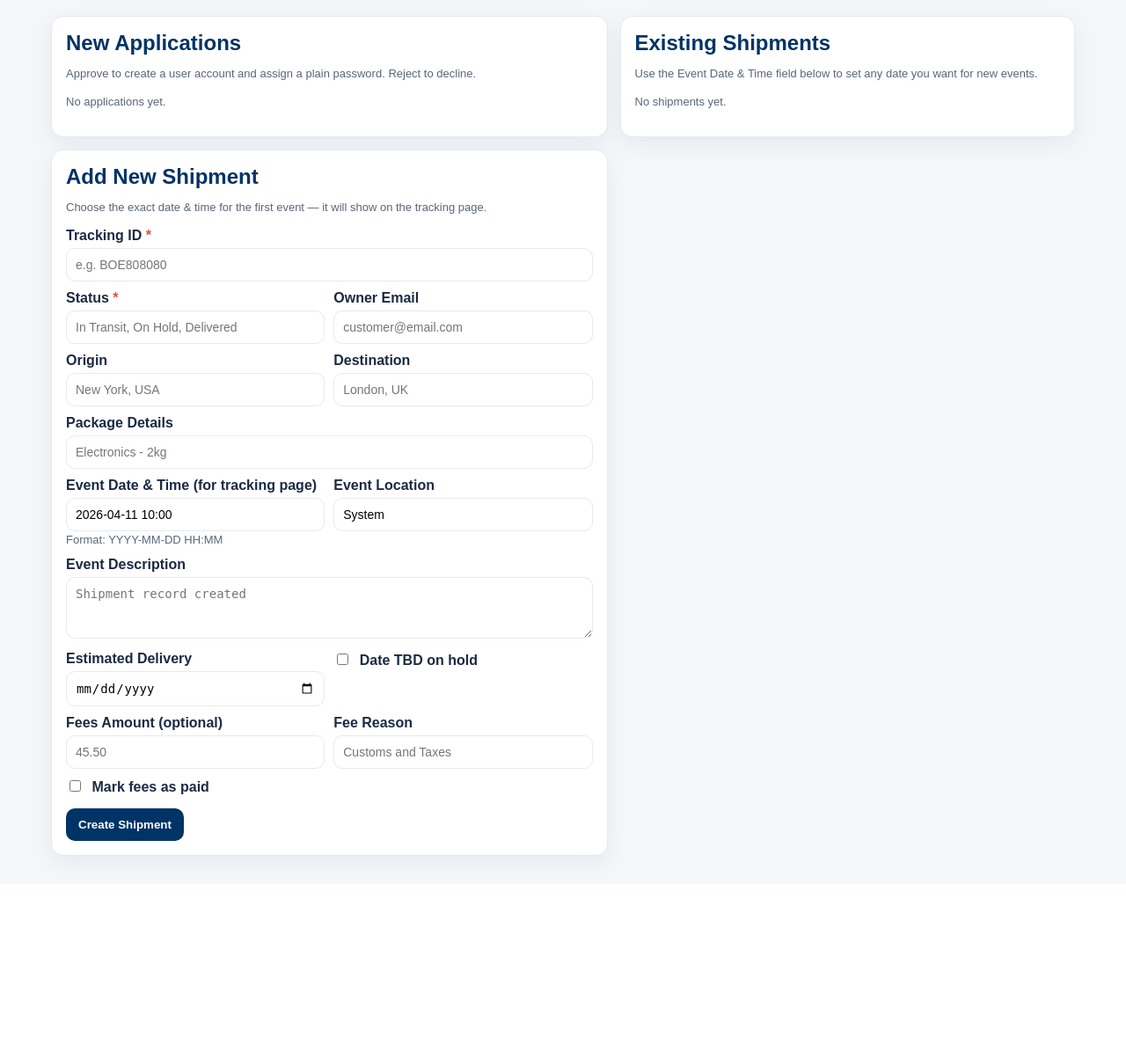
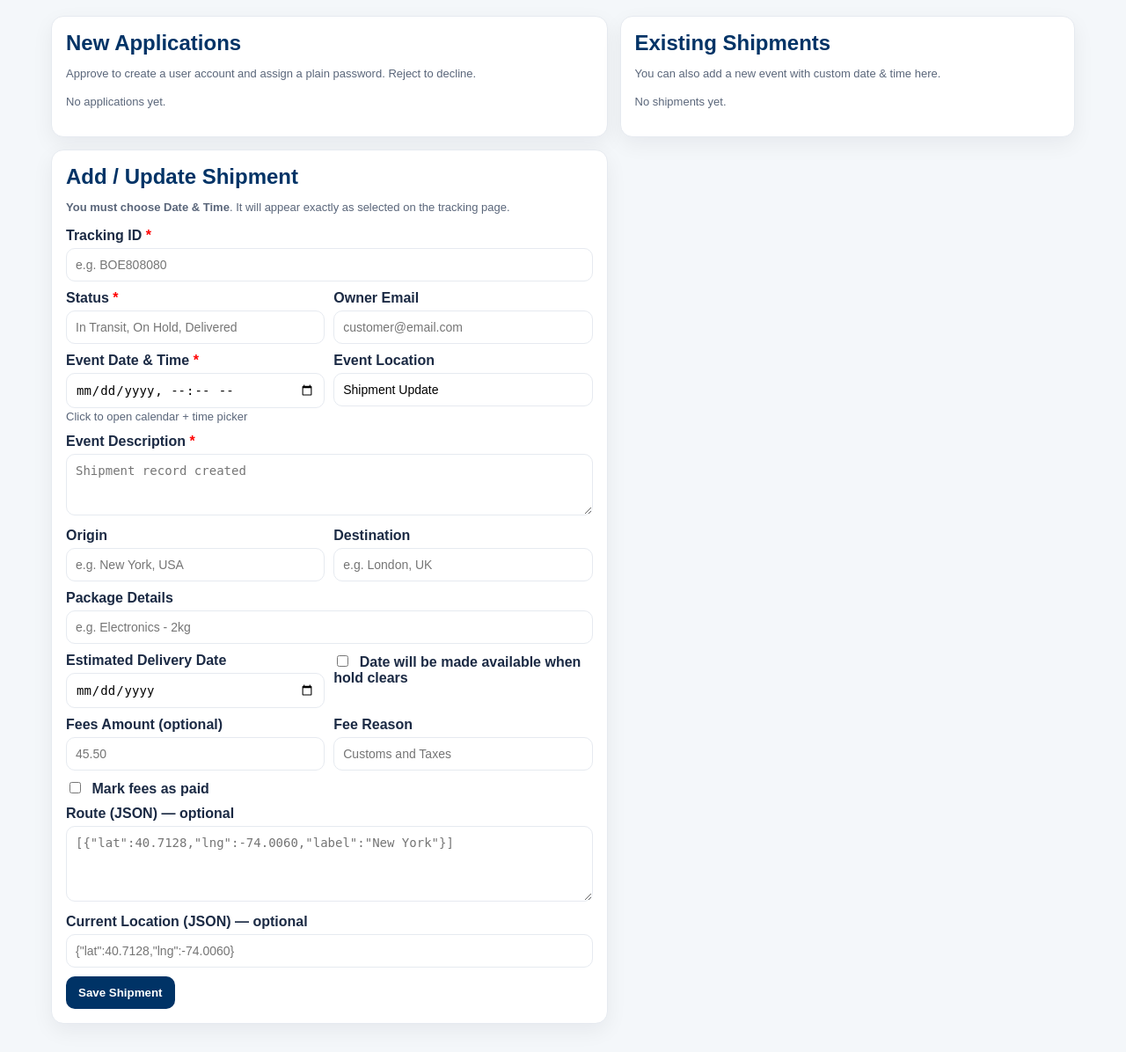
Before and after one commit to derrbdreblove-dot/glopacshipping, a Flask app: template templates/admin.html in a window 1280 px wide. Shown: the part 109-1305 px from the top of the page at 88% size. Before the commit the page ends 1103 px from the top, so only its background shows below. Run offline with Flask 3, Linux system fonts and the light colour scheme; the template is opened without the code that fills it, so the values that code supplies are empty; parts of the project's set-up code (start-up, migrations or seed data) failed here and were passed over.

Commit message:
Update admin.html

```diff
--- a/templates/admin.html
+++ b/templates/admin.html
@@ -172,7 +172,7 @@
       <!-- LEFT SIDE -->
       <div>
 
-        <!-- Applications (unchanged) -->
+        <!-- Applications -->
         <div class="card">
           <h2>New Applications</h2>
           <p class="muted">Approve to create a user account and assign a plain password. Reject to decline.</p>
@@ -202,8 +202,8 @@
                     <div class="hr"></div>
                     <div class="two">
                       <form action="/admin/approve/{{ a.email }}" method="post">
-                        <label>Assign Password</label>
-                        <input type="text" name="password" placeholder="Set password" required>
+                        <label>Assign Password (plain)</label>
+                        <input type="text" name="password" placeholder="Set a password" required>
                         <button class="btn btn-good" type="submit">Approve & Create User</button>
                       </form>
 
@@ -220,20 +220,20 @@
           {% endif %}
         </div>
 
-        <!-- Add New Shipment -->
+        <!-- Add / Update Shipment -->
         <div class="card">
-          <h2>Add New Shipment</h2>
-          <p class="muted">Choose the exact date & time for the first event — it will show on the tracking page.</p>
+          <h2>Add / Update Shipment</h2>
+          <p class="muted"><strong>You must choose Date & Time</strong>. It will appear exactly as selected on the tracking page.</p>
 
           <form action="/admin" method="post">
             <input type="hidden" name="form_type" value="shipment">
 
-            <label>Tracking ID <span style="color:#e74c3c;">*</span></label>
+            <label>Tracking ID <span style="color:red;">*</span></label>
             <input type="text" name="tracking_id" required placeholder="e.g. BOE808080">
 
             <div class="two">
               <div>
-                <label>Status <span style="color:#e74c3c;">*</span></label>
+                <label>Status <span style="color:red;">*</span></label>
                 <input type="text" name="status" required placeholder="In Transit, On Hold, Delivered">
               </div>
               <div>
@@ -242,47 +242,45 @@
               </div>
             </div>
 
+            <!-- COMPULSORY DATETIME PICKER -->
+            <div class="two">
+              <div>
+                <label>Event Date & Time <span style="color:red;">*</span></label>
+                <input type="datetime-local" name="custom_event_date" required>
+                <small class="muted">Click to open calendar + time picker</small>
+              </div>
+              <div>
+                <label>Event Location</label>
+                <input type="text" name="custom_event_location" value="Shipment Update">
+              </div>
+            </div>
+
+            <label>Event Description <span style="color:red;">*</span></label>
+            <textarea name="custom_event_description" rows="3" placeholder="Shipment record created" required></textarea>
+
             <div class="two">
               <div>
                 <label>Origin</label>
-                <input type="text" name="origin" placeholder="New York, USA">
+                <input type="text" name="origin" placeholder="e.g. New York, USA">
               </div>
               <div>
                 <label>Destination</label>
-                <input type="text" name="destination" placeholder="London, UK">
+                <input type="text" name="destination" placeholder="e.g. London, UK">
               </div>
             </div>
 
             <label>Package Details</label>
-            <input type="text" name="package_details" placeholder="Electronics - 2kg">
-
-            <!-- Key field: Event Date & Time -->
-            <div class="two">
-              <div>
-                <label>Event Date & Time (for tracking page)</label>
-                <input type="text" name="custom_event_date"
-                       placeholder="2026-04-11 14:30"
-                       value="2026-04-11 10:00">
-                <small class="muted">Format: YYYY-MM-DD HH:MM</small>
-              </div>
-              <div>
-                <label>Event Location</label>
-                <input type="text" name="custom_event_location" value="System">
-              </div>
-            </div>
-
-            <label>Event Description</label>
-            <textarea name="custom_event_description" rows="3" placeholder="Shipment record created"></textarea>
+            <input type="text" name="package_details" placeholder="e.g. Electronics - 2kg">
 
             <div class="two">
               <div>
-                <label>Estimated Delivery</label>
+                <label>Estimated Delivery Date</label>
                 <input type="date" name="estimated_delivery">
               </div>
               <div>
                 <label>
                   <input type="checkbox" name="estimated_delivery_tbd_on_hold" style="width:auto;margin-right:8px;">
-                  Date TBD on hold
+                  Date will be made available when hold clears
                 </label>
               </div>
             </div>
@@ -303,7 +301,13 @@
               Mark fees as paid
             </label>
 
-            <button class="btn" type="submit">Create Shipment</button>
+            <label>Route (JSON) — optional</label>
+            <textarea name="route" rows="4" placeholder='[{"lat":40.7128,"lng":-74.0060,"label":"New York"}]'></textarea>
+
+            <label>Current Location (JSON) — optional</label>
+            <input type="text" name="current_location" placeholder='{"lat":40.7128,"lng":-74.0060}'>
+
+            <button class="btn" type="submit">Save Shipment</button>
           </form>
         </div>
       </div>
@@ -312,7 +316,7 @@
       <div>
         <div class="card">
           <h2>Existing Shipments</h2>
-          <p class="muted">Use the Event Date & Time field below to set any date you want for new events.</p>
+          <p class="muted">You can also add a new event with custom date & time here.</p>
 
           {% if shipments %}
             <ul class="list">
@@ -332,10 +336,8 @@
                     </form>
                   </div>
 
-                  <!-- Inline Edit -->
                   <form action="/admin/update/{{ ship.tracking_id }}" method="post">
                     <div class="inline-form">
-
                       <div>
                         <label>Status</label>
                         <select name="status">
@@ -351,14 +353,13 @@
                       </div>
 
                       <div>
-                        <label>Event Date & Time (for tracking)</label>
-                        <input type="text" name="custom_event_date" placeholder="2026-04-11 14:30">
-                        <small class="muted">Leave empty to use current time</small>
+                        <label>Event Date & Time</label>
+                        <input type="datetime-local" name="custom_event_date">
                       </div>
 
                       <div class="full">
                         <label>Event Description</label>
-                        <textarea name="custom_event_description" rows="2" placeholder="Enter description for this update"></textarea>
+                        <textarea name="custom_event_description" rows="2" placeholder="New update description"></textarea>
                       </div>
 
                       <div class="full">
@@ -375,7 +376,6 @@
                         <label>Fees Reason</label>
                         <input type="text" name="fees_reason" value="{{ ship.fees.reason if ship.fees else '' }}">
                       </div>
-
                     </div>
 
                     <div class="inline-actions">
```
